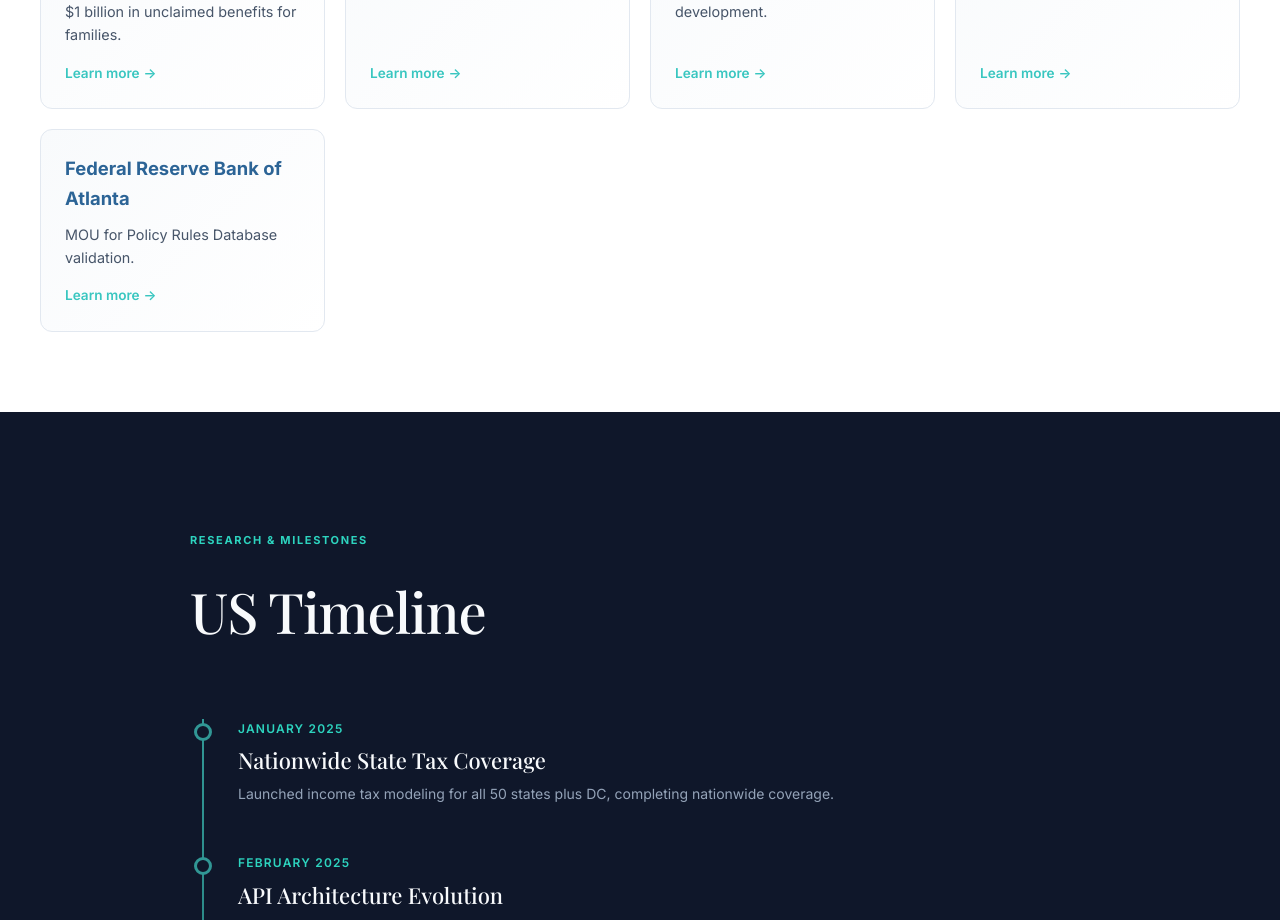
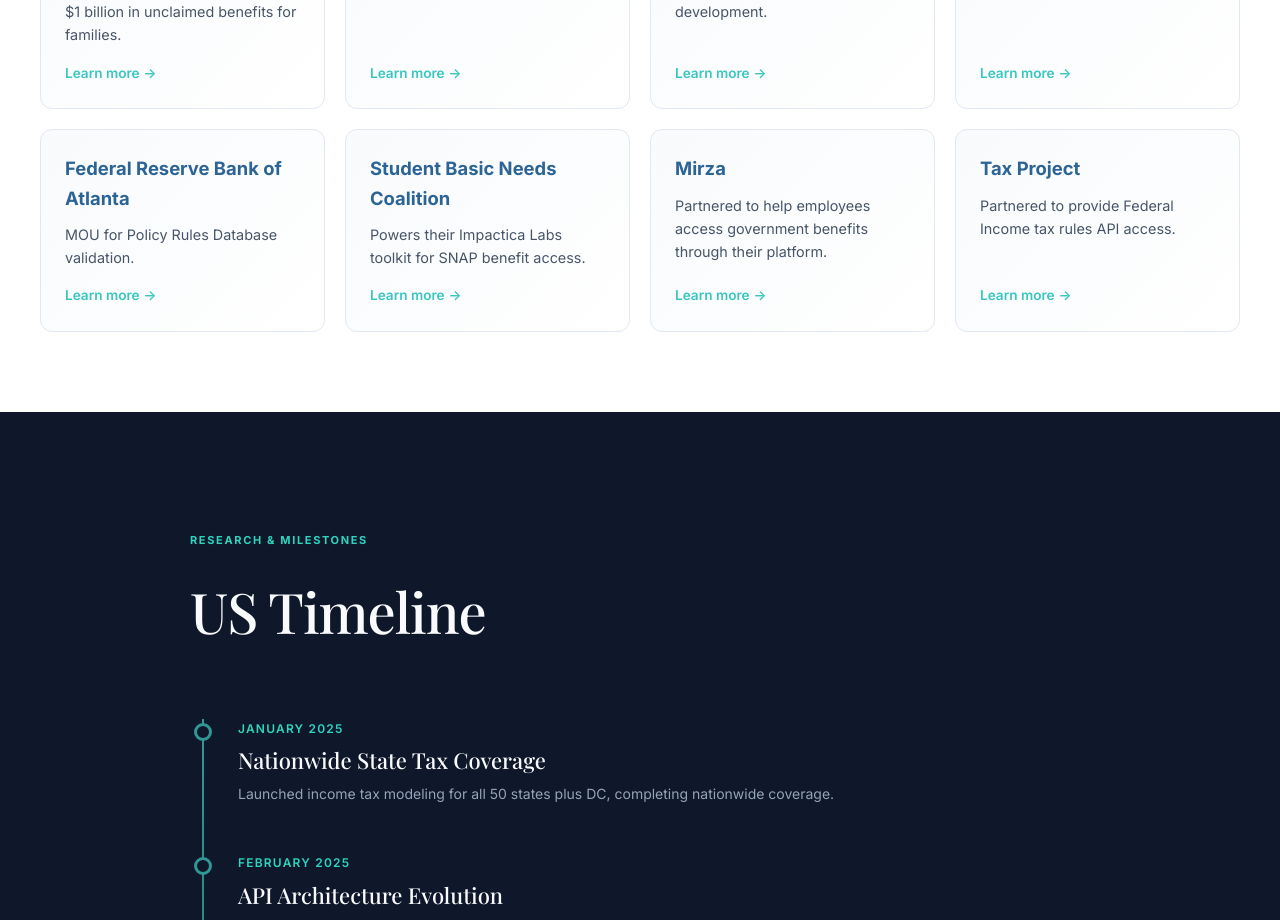
Before and after one commit to PolicyEngine/2025-year-in-review, a React (Vite) app: page /us in a window 1280 px wide. Shown: the part 8100-9020 px from the top of the page. Built offline with nearby package versions, Linux system fonts and the light colour scheme; a web font is replaced by a local one.

Commit message:
API partners

```diff
--- a/src/data/us.js
+++ b/src/data/us.js
@@ -261,4 +261,19 @@ export const usPartners = [
     description: "MOU for Policy Rules Database validation.",
     link: "https://policyengine.org/us/research/policyengine-atlanta-fed-mou-prd",
   },
+  {
+    name: "Student Basic Needs Coalition",
+    description: "Powers their Impactica Labs toolkit for SNAP benefit access.",
+    link: "https://www.studentbasicneeds.com/work/snap-into-action",
+  },
+  {
+    name: "Mirza",
+    description: "Partnered to help employees access government benefits through their platform.",
+    link: "https://heymirza.com",
+  },
+  {
+    name: "Tax Project",
+    description: "Partnered to provide Federal Income tax rules API access.",
+    link: "https://taxproject.org",
+  },
 ];
```
Also changed, not shown: 1 other file (tests, documents, lock files or other folders).
